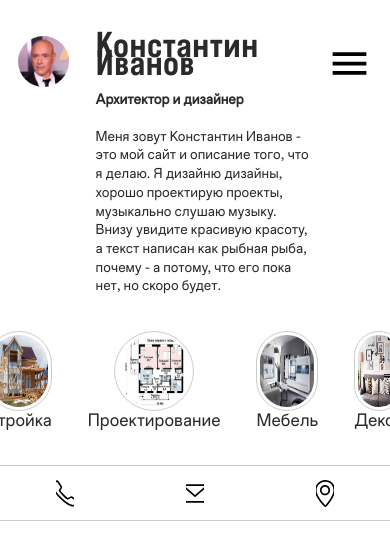
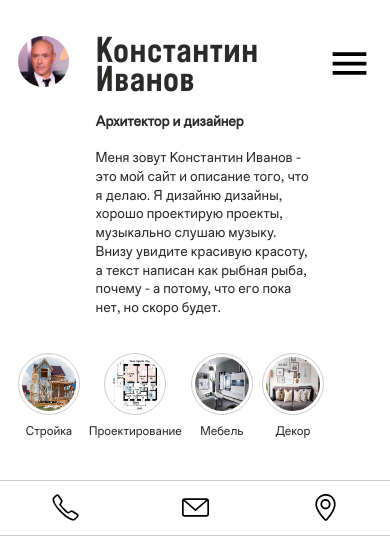
Before and after one commit to alba-khappy/sheikin, a plain HTML site: page index.html in a window 390 px wide. Shown: the top 554 px of the page. Drawn offline with nearby package versions, Linux system fonts and the light colour scheme; grey boxes are pictures that could not be loaded.

Commit message:
правки

```diff
--- a/index.html
+++ b/index.html
@@ -33,7 +33,7 @@
                                 <img src="./images/topical-img-1.jpeg" class="topical__img">
                             </div>
                         </a>
-                        <span>Стройка</span>
+                        <span class="topical__img-description">Стройка</span>
                     </li>
                     <li class="topical__item">
                         <a data-fancybox="gallery" href="./images/topical-img-2.jpeg">
@@ -41,7 +41,7 @@
                                <img src="./images/topical-img-2.jpeg" class="topical__img">
                             </div>
                         </a>
-                        <span>Проектирование</span>
+                        <span class="topical__img-description">Проектирование</span>
                     </li>
                     <li class="topical__item">
                         <a data-fancybox="gallery" href="./images/topical-img-3.jpeg">
@@ -49,7 +49,7 @@
                                 <img src="./images/topical-img-3.jpeg" class="topical__img">
                             </div>
                         </a>
-                        <span>Мебель</span>
+                        <span class="topical__img-description">Мебель</span>
                     </li>
                     <li class="topical__item">
                         <a data-fancybox="gallery" href="./images/topical-img-4.jpeg">
@@ -57,7 +57,7 @@
                                 <img src="./images/topical-img-4.jpeg" class="topical__img">
                             </div>
                         </a>
-                        <span>Декор</span>
+                        <span class="topical__img-description">Декор</span>
                     </li>
                 </ul>
             </div>
--- a/style.css
+++ b/style.css
@@ -124,6 +124,10 @@ input {
 }
 
 .topical__item {
+    text-align: center;
+}
+
+.topical__item a {
     display: flex;
     line-height: 1;
     align-items: center;
@@ -145,6 +149,10 @@ input {
     width: 4rem;
     height: 4rem;
     border-radius: 150px;
+}
+
+.topical__img-description {
+    font-size: 1rem;
 }
 
 /*contacts*/
@@ -191,7 +199,6 @@ input {
 .content__container {
     max-width: 960px;
     margin: 0 auto;
-    padding: 0 0 2rem;
 }
 
 .content__list {
@@ -254,27 +261,12 @@ input {
     background-image: url(./images/project-6.png);
 }
 
-
-@media (max-width: 960px) {
-    .header__container {
-        padding: 2rem 1rem;
-    }
-
-    .topical__container {
-        padding: 0 1rem;
-    }
-
-    .header__info-name {
-        font-size: 3rem;
-        margin: 0 0 1rem;
-    }
-}
-
 @media (max-width: 960px) {
 
     .header__container {
         grid-template-columns: repeat(3, auto);
         gap: 1rem;
+        padding: 2rem 1rem;
     }
 
     .header__info-container {
@@ -293,16 +285,11 @@ input {
     .header__info-name {
         font-size: 2rem;
         padding: 0;
-        line-height: .5;
+        line-height: .8;
     }
 
     .header__info-position, .header__info-description {
         font-size: .8rem;
-    }
-
-    .contacts__link {
-        width: 1rem;
-        height: 1rem;
     }
 
     .topical__container {
@@ -315,7 +302,15 @@ input {
 
     .topical__list {
         display: flex;
-        gap: 2rem;
-        justify-content: center;
+        gap: .5rem;
+    }
+
+    .topical__img {
+        width: 3rem;
+        height: 3rem;
+    }
+
+    .topical__img-description {
+        font-size: .7rem;
     }
 }
```
